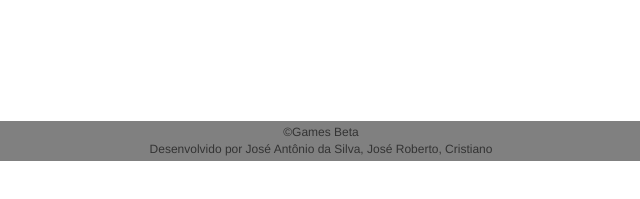
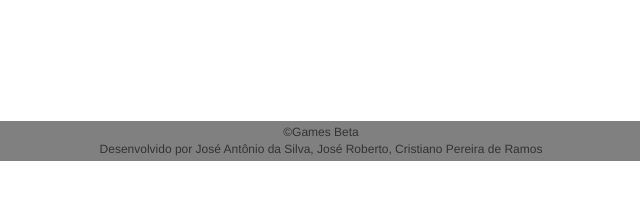
Before and after one commit to CrisPer12/gamesbeta, a plain HTML site: page public_html/index.html in a window 1280 px wide. Shown: the part 205-404 px from the top of the page, 319-959 px from the left. Drawn offline with Linux system fonts and the light colour scheme.

Commit message:
Update index.html

```diff
--- a/public_html/index.html
+++ b/public_html/index.html
@@ -49,7 +49,7 @@ and open the template in the editor.
                 <div  id="idx_rodape" class="col-xs-12">
                     <div id="idx_direitos" class="text-center">
                         &copy;Games Beta<br>
-                        Desenvolvido por José Antônio da Silva, José Roberto, Cristiano
+                        Desenvolvido por José Antônio da Silva, José Roberto, Cristiano Pereira de Ramos
                     </div>
                 </div>
             </div>
```
